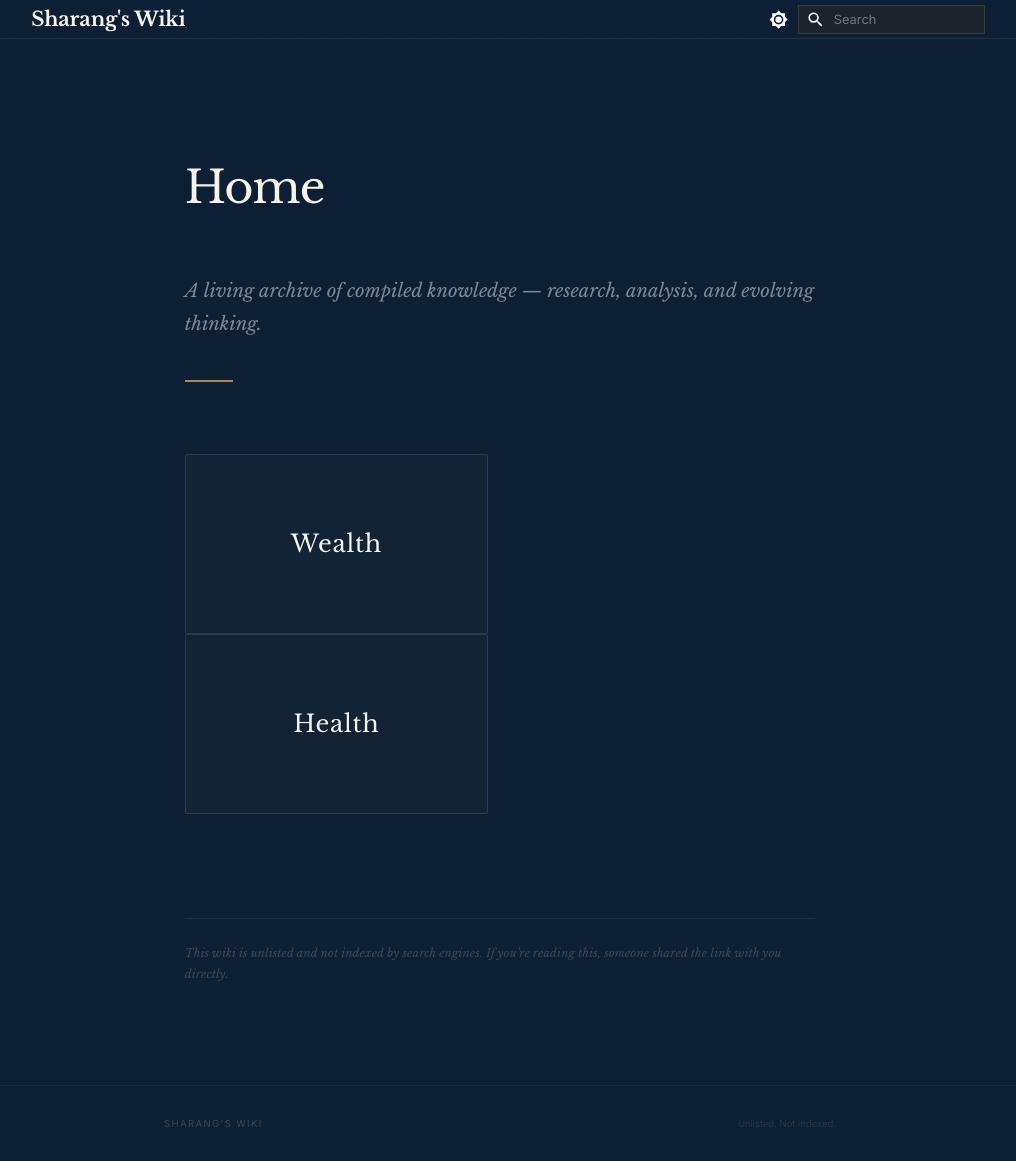
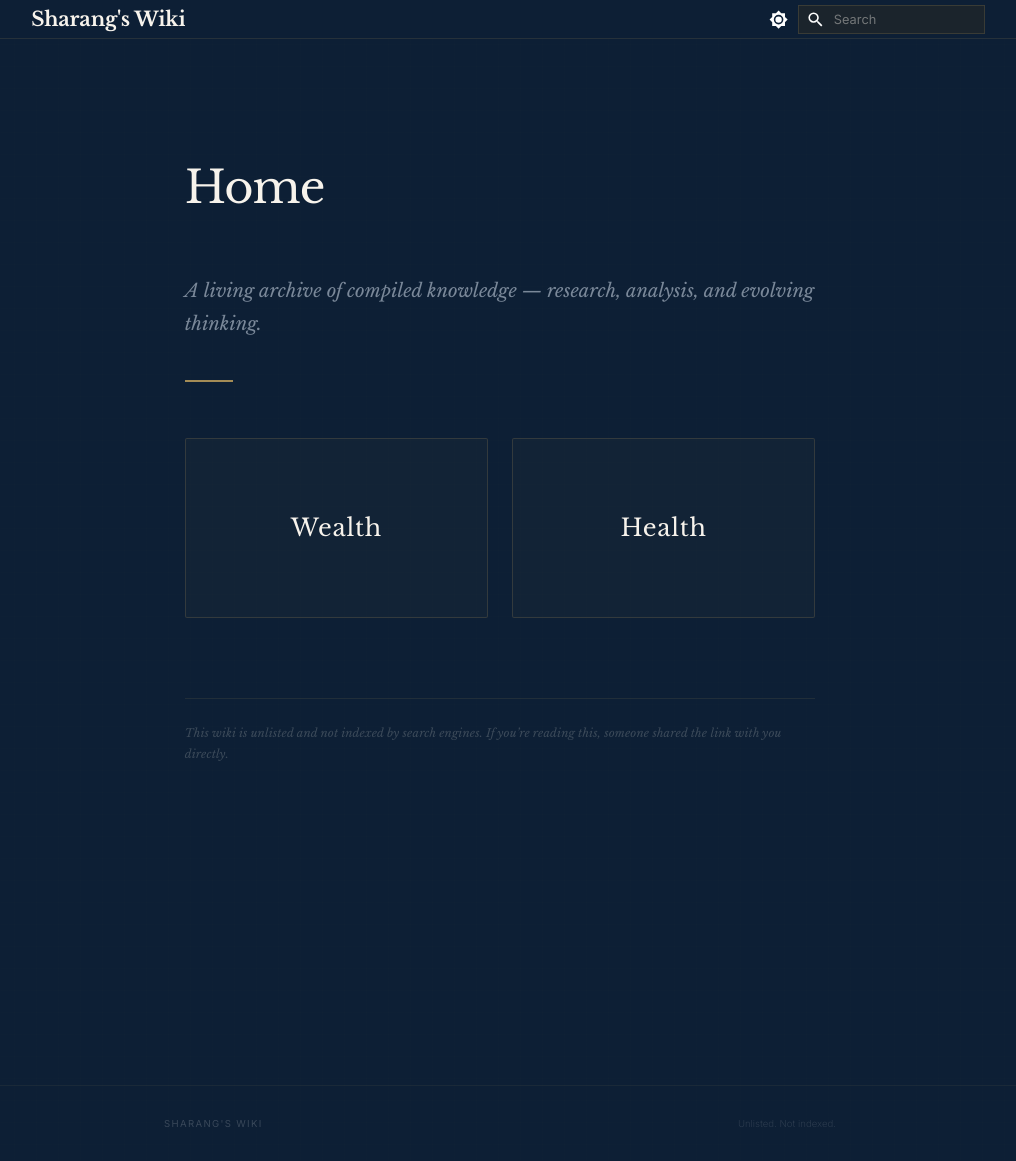
Before and after one commit to sharangshah/wiki, an MkDocs documentation site: the page built from docs/index.md, in a window 1280 px wide and 1161 px high. Shown: the whole window, without its empty margins (140-1156 px from the left). Built offline with MkDocs 1.6.1 and Material for MkDocs 9.7.7, drawn with Linux system fonts in a browser that asks for light colours.

Commit message:
Fix homepage title + grid layout (no indentation for proper HTML block)

```diff
--- a/docs/index.md
+++ b/docs/index.md
@@ -2,19 +2,20 @@
 hide:
   - navigation
   - toc
+title: Sharang's Wiki
 ---
 
 <p class="lede">A living archive of compiled knowledge — research, analysis, and evolving thinking.</p>
 
 <div class="gold-rule"></div>
 
-<div class="domain-grid" markdown>
-  <a href="wealth/" class="domain-card">
-    <span class="domain-card-title">Wealth</span>
-  </a>
-  <a href="health/" class="domain-card">
-    <span class="domain-card-title">Health</span>
-  </a>
+<div class="domain-grid">
+<a href="wealth/" class="domain-card">
+<span class="domain-card-title">Wealth</span>
+</a>
+<a href="health/" class="domain-card">
+<span class="domain-card-title">Health</span>
+</a>
 </div>
 
 <p class="wiki-footnote">This wiki is unlisted and not indexed by search engines. If you’re reading this, someone shared the link with you directly.</p>
```
